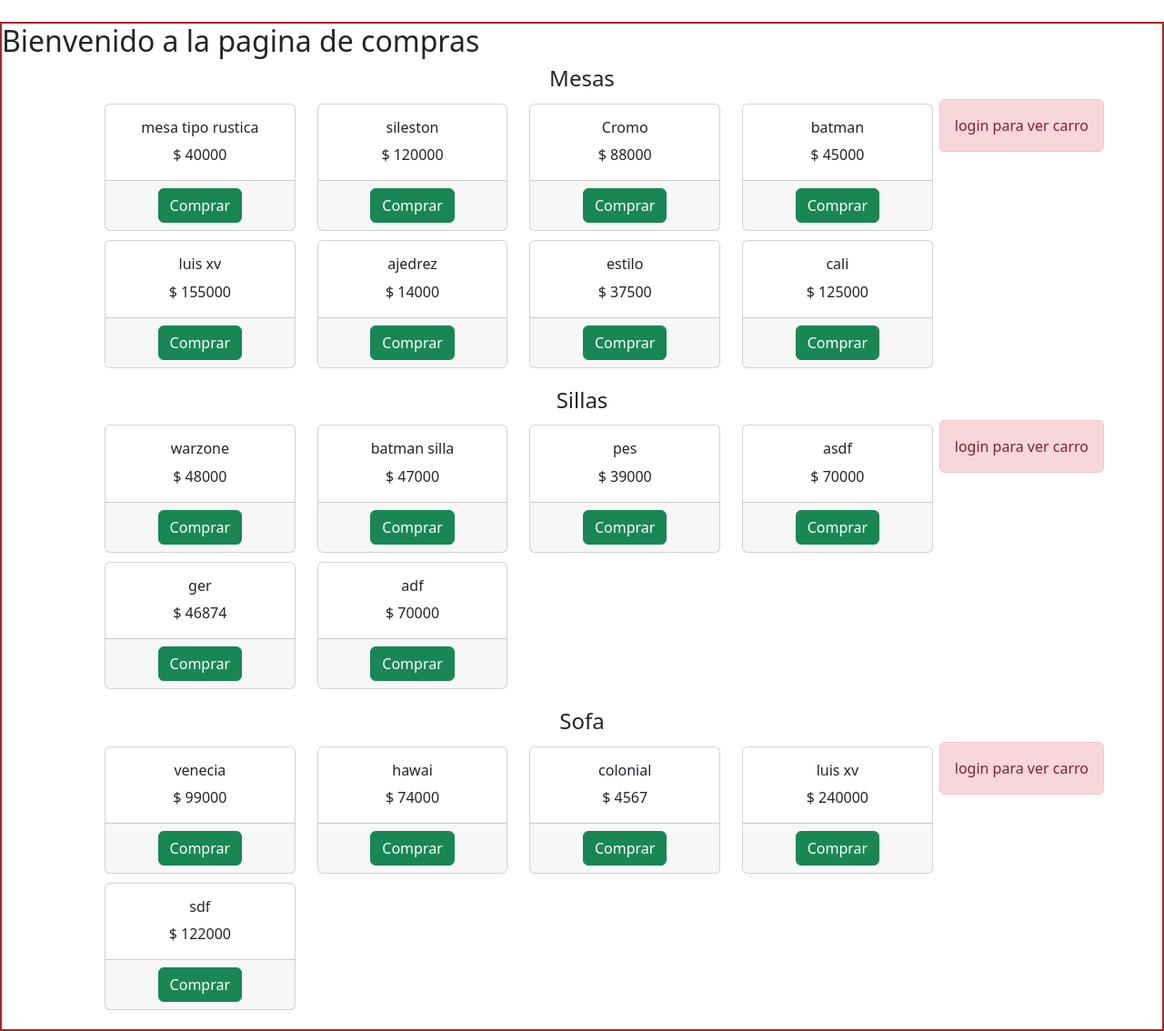
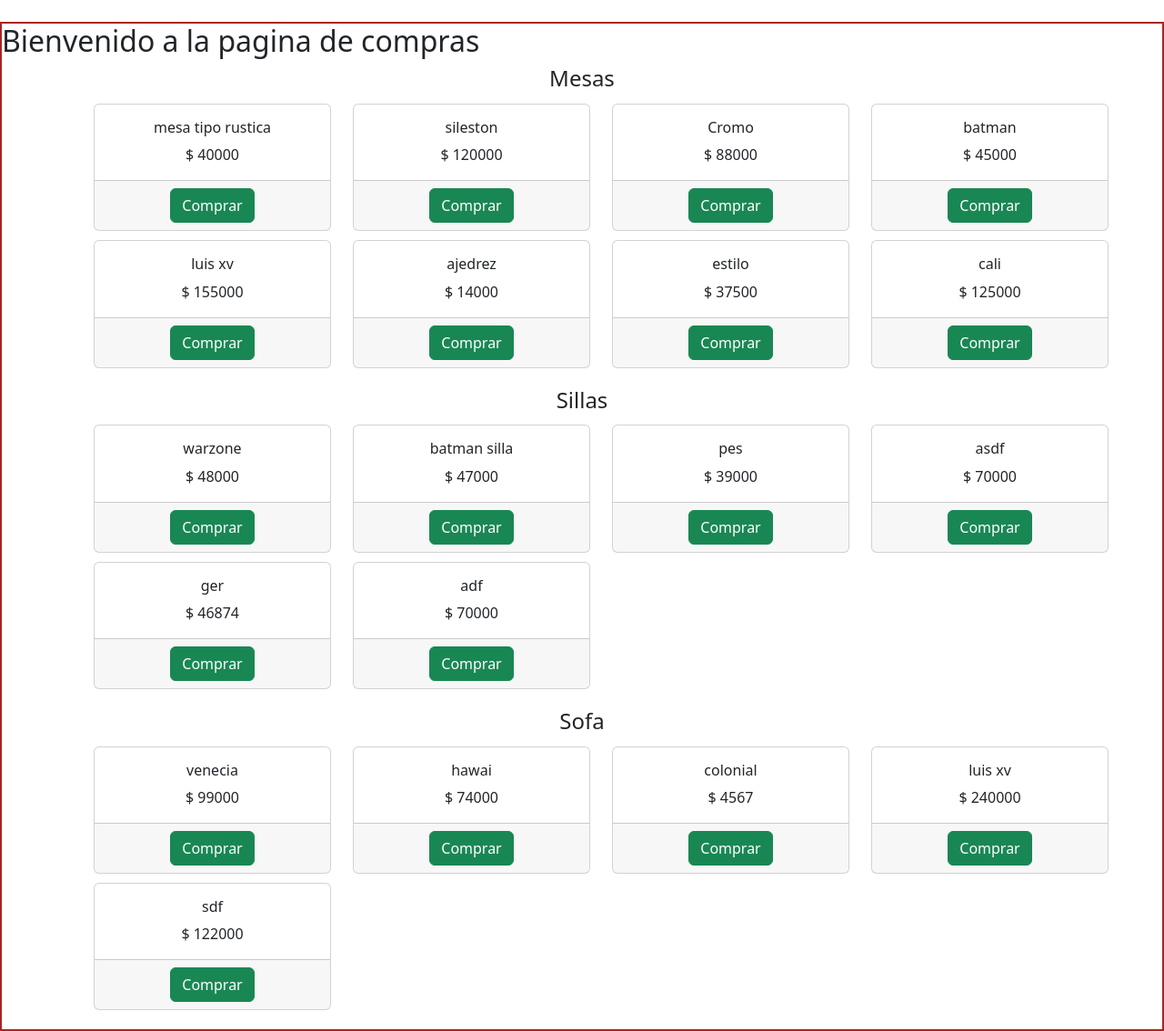
Before and after one commit to cnoz/muebles, a Django app: page /productos/compras/ in a window 1280 px wide. Shown: the part 56-1190 px from the top of the page at 91% size. Run offline with Django 4.2, Linux system fonts and the light colour scheme; data comes from the database, SQL or seed files in the repository; both versions use the stored data as it was after the commit; some libraries are stand-ins or nearby versions.

Commit message:
cambio compras saque carro de compras y mensaje de loguearse

```diff
--- a/productos/template/compras.html
+++ b/productos/template/compras.html
@@ -12,18 +12,7 @@
 <h4 style="text-align: center;">Mesas</h4>
     <ul>
     <div class="container">
-        <div style="float:right;">
 
-           <!-- <p style="color:green; ">Texto de prueba</p>-->
-            {% if request.user.is_authenticated %}
-
-            {% include "widget_carro.html" %}
-
-            {% else %}
-            <div class="alert alert-danger text-center">login para ver carro</div>
-            {% endif %}
-
-        </div>
 
         <div class="row">
 
@@ -66,9 +55,9 @@
     <h4 style="text-align: center;">Sillas</h4>
     <ul>
     <div class="container">
-        <div style="float:right;">
+        <!--<div style="float:right;">
 
-           <!-- <p style="color:green; ">Texto de prueba</p>-->
+
             {% if request.user.is_authenticated %}
 
             {% include "widget_carro.html" %}
@@ -77,7 +66,7 @@
                 <div class="alert alert-danger text-center">login para ver carro</div>
             {% endif %}
 
-        </div>
+        </div>-->
 
     <div class="row">
 
@@ -115,9 +104,9 @@
     <h4 style="text-align: center;">Sofa</h4>
     <ul>
     <div class="container">
-        <div style="float:right;">
+        <!--<div style="float:right;">
 
-           <!-- <p style="color:green; ">Texto de prueba</p>-->
+
             {% if request.user.is_authenticated %}
 
             {% include "widget_carro.html" %}
@@ -126,7 +115,7 @@
                 <div class="alert alert-danger text-center">login para ver carro</div>
             {% endif %}
 
-        </div>
+        </div>-->
 
     <div class="row">
 
```
Also changed, not shown: productos/template/compras2.html (+13 -9 lines), db.sqlite3.
